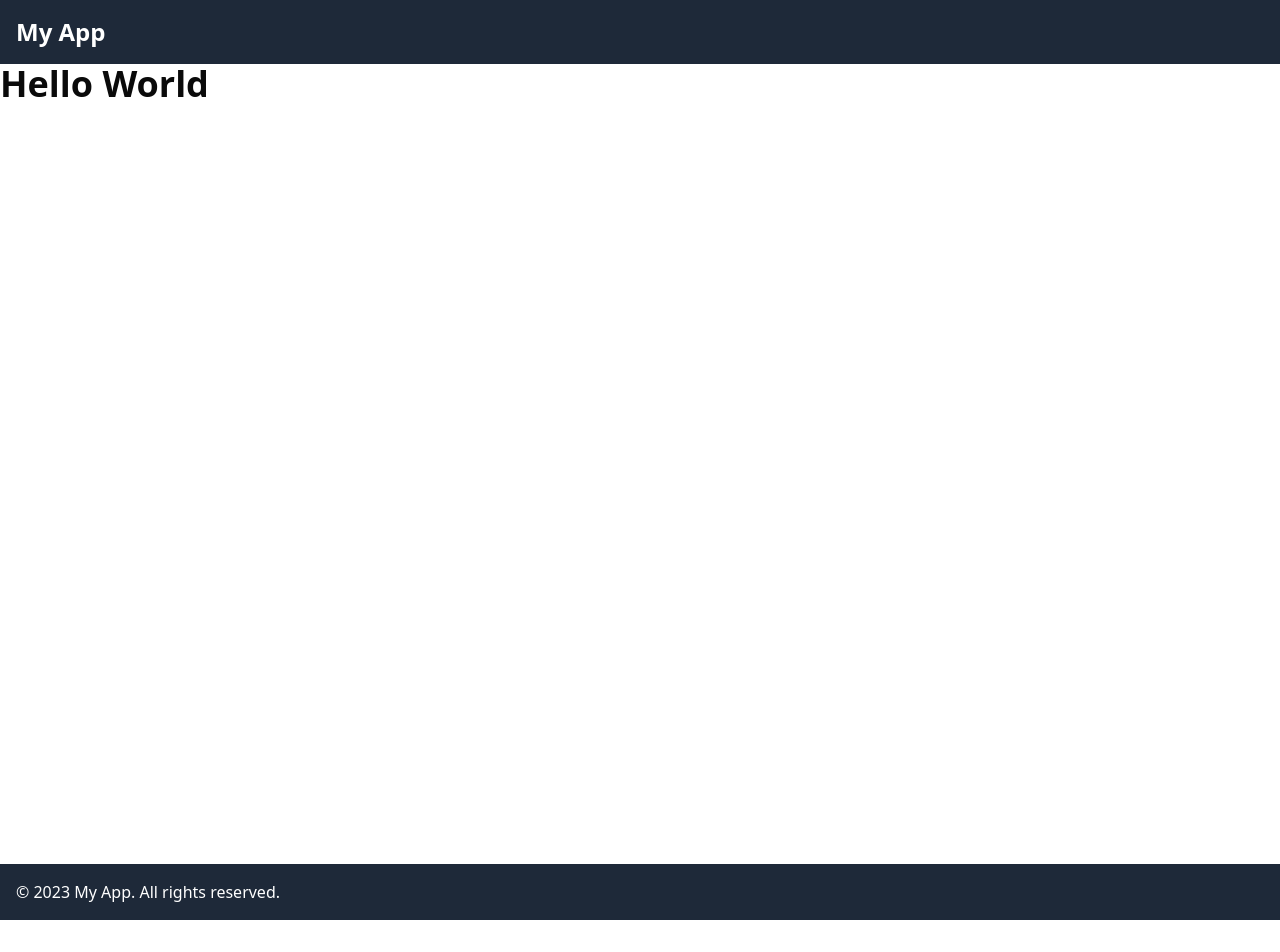
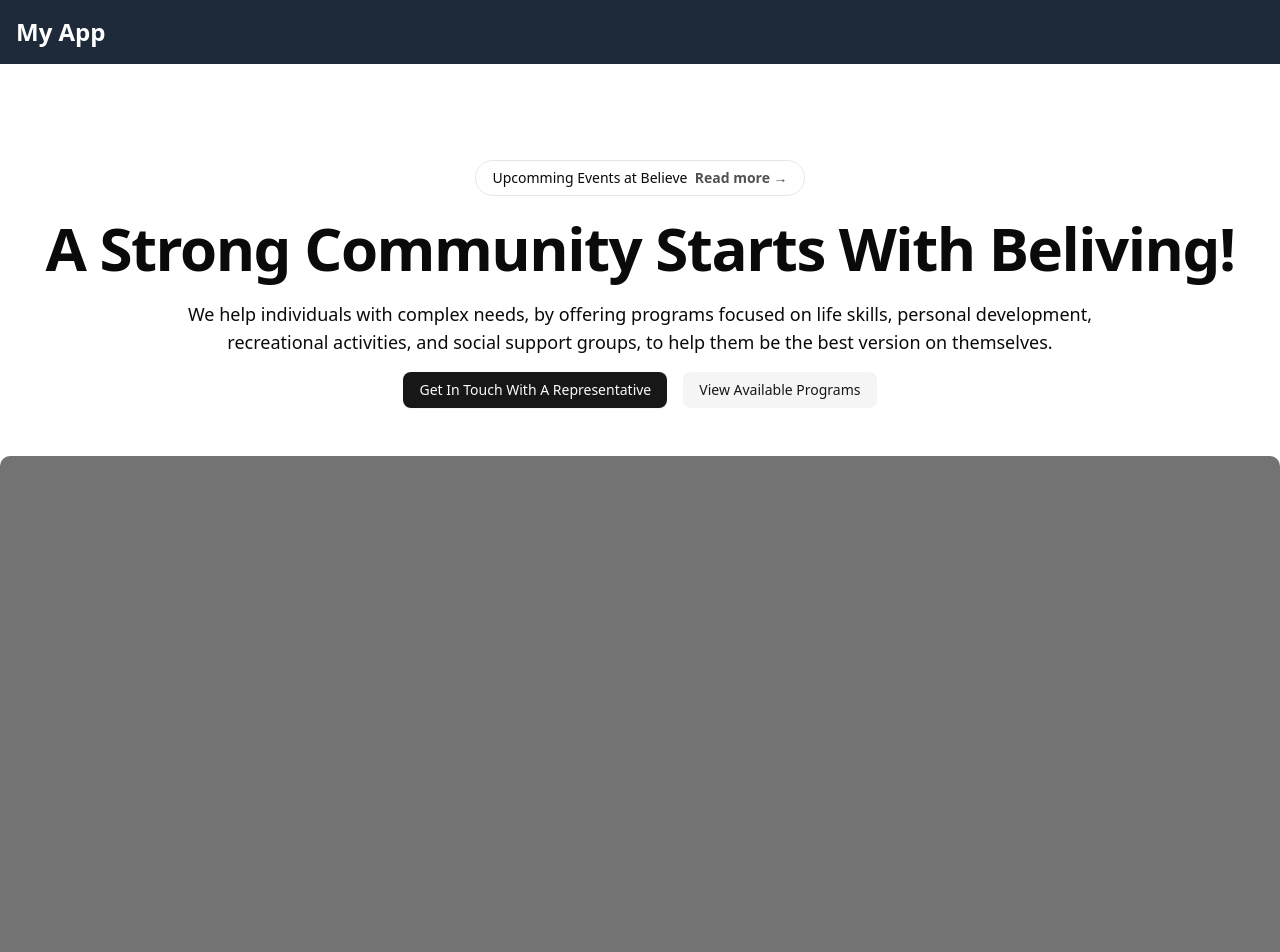
Before and after one commit to Justin-Bento/believe-support-services, a Next.js app: page / in a window 1280 px wide. Shown: the top 952 px of the page. Before the commit the page ends 920 px from the top, so only its background shows below. Built offline with nearby package versions, Linux system fonts and the light colour scheme.

Commit message:
Copied the main hero section

```diff
--- a/src/app/page.tsx
+++ b/src/app/page.tsx
@@ -1,13 +1,59 @@
 import React from "react";
 import NavigationTop from "./components/NavigationTop";
 import NavigationBottom from "./components/NavigationBottom";
+import { Button } from "@/components/ui/button";
+import Link from "next/link";
 
 export default function page() {
   return (
     <>
       <NavigationTop />
-      <main className="container mx-auto min-h-dvh">
-        <h1 className="text-4xl font-bold">Hello World</h1>
+      <main className="container mx-auto min-h-dvh my-24 space-y-32">
+        <section className="lg:text-balance lg:text-center space-y-12">
+          <div className="space-y-4">
+            <Button
+              variant="outline"
+              className="shadow-none rounded-full border-netural-400"
+            >
+              <Link href="/#" className="relative">
+                Upcomming Events at Believe &nbsp;
+                <span className="font-semibold text-neutral-600 dark:text-neutral-300 space-nowrap">
+                  <span className="absolute inset-0" aria-hidden="true"></span>
+                  Read more <span aria-hidden="true">→</span>
+                </span>
+              </Link>
+            </Button>
+            <h1 className="scroll-m-20 sm:text-6xl/18 font-bold tracking-tight">
+              A Strong Community Starts With Beliving!
+            </h1>
+            <p className="text-lg">
+              We help individuals with complex needs, by offering programs
+              focused on life skills, personal development, recreational
+              activities, and social support groups, to help them be the best
+              version on themselves.
+            </p>
+            <div className="space-x-4">
+              <Button>Get In Touch With A Representative</Button>
+              <Button variant="secondary" className="shadow-none">
+                View Available Programs
+              </Button>
+            </div>
+          </div>
+          <div className="w-full aspect-square lg:aspect-video bg-neutral-500 rounded-lg overflow-hidden">
+            <p className="opacity-0">hello world</p>
+          </div>
+          <div className="grid grid-cols-1 lg:grid-cols-3 gap-8">
+            <div className="w-full aspect-video bg-neutral-500 rounded-lg overflow-hidden">
+              <p className="opacity-0">hello</p>
+            </div>
+            <div className="w-full aspect-video bg-neutral-500 rounded-lg overflow-hidden">
+              <p className="opacity-0">hello</p>
+            </div>
+            <div className="w-full aspect-video bg-neutral-500 rounded-lg overflow-hidden">
+              <p className="opacity-0">hello</p>
+            </div>
+          </div>
+        </section>
       </main>
       <NavigationBottom />
     </>
```
